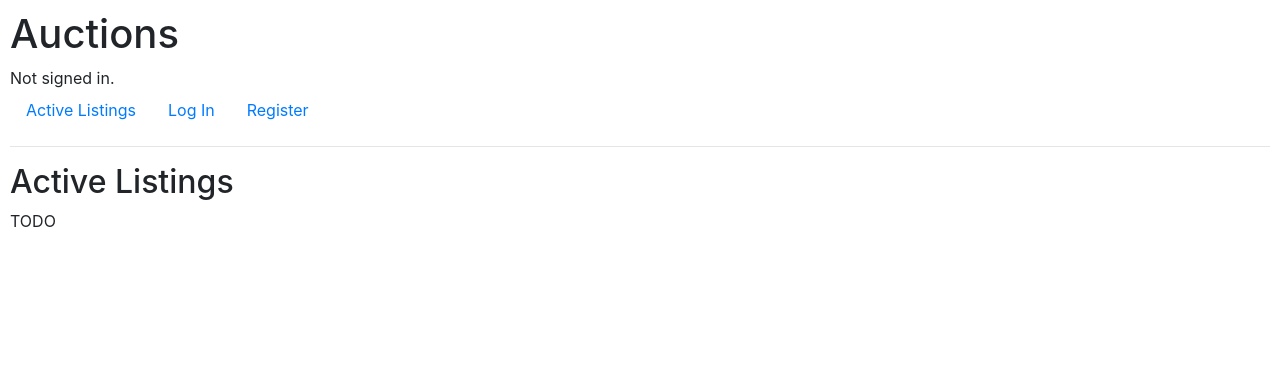
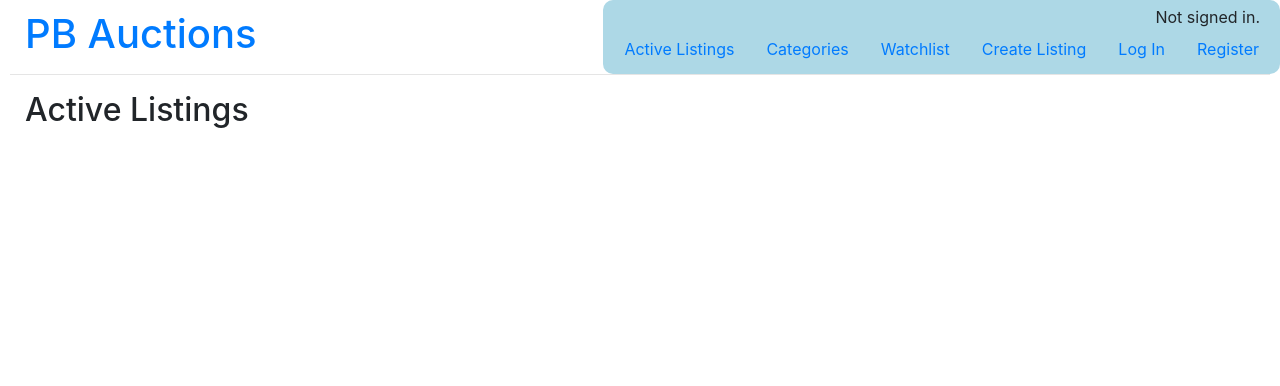
Before and after one commit to phuongbui95/project2_cs50web, a Django app: page / in a window 1280 px wide. Shown: the top 386 px of the page. Run offline with Django 4.2, Linux system fonts and the light colour scheme; data that the repository does not hold is empty; some libraries are stand-ins or nearby versions.

```diff
--- a/commerce/auctions/static/auctions/styles.css
+++ b/commerce/auctions/static/auctions/styles.css
@@ -1,3 +1,142 @@
+/* layout.html */
 body {
     padding: 10px;
 }
+
+.upper-right {
+    position: fixed;
+    top: 0;
+    right: 0;
+
+    padding: 5px;
+    background-color: lightblue;
+    border-radius: 10px;
+}
+
+.section {
+    padding-left: 15px;
+}
+
+/* index.html */
+.grid {
+    display: grid;
+    grid-template-columns: repeat(4, 1fr); /* 4 columns per row */
+    grid-template-rows: 250px;
+    gap: 20px;
+}
+
+.item_container {
+    border: 1px solid black;
+    border-radius: 10px;
+}
+
+#image_box {
+    height: 100px;
+    overflow: hidden;
+    padding-top: 5px;
+}
+
+#resize {
+    height: 100px;
+    /* same height as image_box */
+    width: auto;
+    /* width will be automatically adjust to height */
+}
+
+#description {
+    height: 2em;
+    overflow: hidden;
+}
+
+/* watchlist.html */
+.row {
+    display: grid;
+    grid-template-columns: repeat(2, 1fr); /* 2 columns per row */
+    /* make each item sit side by side */
+}
+
+.split{
+    padding-left: 30px;
+}
+
+.left {
+    display: grid;
+    grid-template-columns: repeat(2, 1fr); /* 2 columns per row */
+    /* make each item sit side by side */
+    gap: 10px;
+}
+
+.right {
+    display: grid;
+    grid-template-columns: repeat(2, 1fr); /* 2 columns per row */
+    /* make each item sit side by side */
+    gap: 10px;
+    width:550px;
+}
+
+.right button {
+    width: 100px;
+    height: 25px;
+    font-size:small;
+}
+/* category.html */
+.dropdown {
+    position: relative;
+    display: inline-block;
+
+}
+
+.dropdown-content {
+    display: none;
+    position: absolute;
+    z-index: 1;
+    background-color: lightgray;
+    border-radius: 10px;
+    padding: 10px;
+}
+
+.dropdown:hover .dropdown-content {
+    display: block;
+}
+
+/* listing.html */
+.listing_row {
+    display: grid;
+    grid-template-columns: repeat(3, 1fr); /* 3 columns per row */
+    /* make each item sit side by side */
+    gap: 20px;
+    padding-left: 15px;
+}
+
+.listing_split {
+    padding: 10px;
+    border-radius: 10px;
+}
+
+.listing_border {
+    border: 1px solid black;
+}
+
+.listing_image {
+    padding-left: 30px;
+    width: 400px;
+    height: 300px;
+    /* height: auto;  */
+    overflow: hidden;
+}
+
+.listing_image_resized {
+    /* same width as image_box */
+    width: 400px;
+    height: 300px;
+    /* height: auto; */
+
+}
+
+.all_comment {
+    padding: 15px;
+}
+
+.add_to_watchlist_button, .bid_button {
+    padding-bottom: 5px;
+}
--- a/commerce/auctions/templates/auctions/index.html
+++ b/commerce/auctions/templates/auctions/index.html
@@ -1,7 +1,23 @@
 {% extends "auctions/layout.html" %}
 
 {% block body %}
-    <h2>Active Listings</h2>
-
-    TODO
+    <h2 class="section">Active Listings</h2>
+    <div class="grid">
+        {% for listing in all_listings %}
+        <div class="item_container">
+            <ul>
+                <div id="image_box">
+                    <img src="{{ listing.image }}" alt="No image" id="resize">
+                </div>
+                <div>
+                    <li><a href="{% url 'listing' listing.id %}">Title: {{ listing }} </a></li>
+                    <li>Creator: {{ listing.user.username}} </li>
+                    <li>Category: {{ listing.category}} </li>
+                    <li id="description">Description: {{ listing.description }} </li>
+                    <li><b>Current price: {{ listing.price }}</b></li>
+                </div>
+            </ul>
+        </div>
+        {% endfor %}
+    </div>
 {% endblock %}
--- a/commerce/auctions/templates/auctions/layout.html
+++ b/commerce/auctions/templates/auctions/layout.html
@@ -8,17 +8,39 @@
         <link href="{% static 'auctions/styles.css' %}" rel="stylesheet">
     </head>
     <body>
-        <h1>Auctions</h1>
-        <div>
+        <h1 style="padding-left: 15px;">
+            <!-- <img src="auctions/static/auctions/images/pbAvatar01.png" alt="Logo" style="max-width: 50px;"> -->
+            <a href="{% url 'index' %}">PB Auctions</a>
+        </h1>
+        <div class="upper-right">
+            <div style="text-align: right; padding-right: 15px;">
                 {% if user.is_authenticated %}
                     Signed in as <strong>{{ user.username }}</strong>.
                 {% else %}
                     Not signed in.
                 {% endif %}
             </div>
+
             <ul class="nav">
                 <li class="nav-item">
                     <a class="nav-link" href="{% url 'index' %}">Active Listings</a>
+                </li>
+                <li class="nav-item">
+                    <div class="dropdown">
+                        <a class="nav-link" href="">Categories</a>
+                        <div class="dropdown-content">
+                            {% for category in categories %}
+                                <a href="">{{ category }}</a><br>
+                            {% endfor %}
+
+                        </div>
+                    </div>
+                </li>
+                <li class="nav-item">
+                    <a class="nav-link" href="{% url 'watchlist' %}">Watchlist</a>
+                </li>
+                <li class="nav-item">
+                    <a class="nav-link" href="{% url 'create' %}">Create Listing</a>
                 </li>
                 {% if user.is_authenticated %}
                     <li class="nav-item">
@@ -33,6 +55,7 @@
                     </li>
                 {% endif %}
             </ul>
+        </div>
         <hr>
         {% block body %}
         {% endblock %}
--- a/commerce/auctions/urls.py
+++ b/commerce/auctions/urls.py
@@ -1,10 +1,21 @@
 from django.urls import path
 
 from . import views
+from django.conf.urls.static import static
+from django.conf import settings
 
 urlpatterns = [
     path("", views.index, name="index"),
     path("login", views.login_view, name="login"),
     path("logout", views.logout_view, name="logout"),
-    path("register", views.register, name="register")
+    path("register", views.register, name="register"),
+    path("listings_by_cat/<int:cat_id>", views.listings_by_cat, name="listings_by_cat"),
+    path("listing/<int:listing_id>", views.listing, name="listing"),
+
+    #require to login
+    path("create", views.create, name="create"),
+    path("watchlist", views.watchlist, name="watchlist"),
 ]
+
+# Add directory for Media uploading
+urlpatterns += static(settings.MEDIA_URL, document_root=settings.MEDIA_ROOT)
--- a/commerce/auctions/views.py
+++ b/commerce/auctions/views.py
@@ -1,14 +1,26 @@
 from django.contrib.auth import authenticate, login, logout
 from django.db import IntegrityError
-from django.http import HttpResponse, HttpResponseRedirect
+from django.http import HttpResponseRedirect, Http404, HttpResponse
 from django.shortcuts import render
 from django.urls import reverse
+from django.contrib.auth.decorators import login_required
+from django.db.models import Q
 
-from .models import User
+from .models import User, Listing, Comment, Category, Bid , Watchlist
+from .forms import CreateListingForm
 
 
+# # Call out categories for selection in Navigation bar
+categories = Category.objects.all()
+
+# get the data from Listing model
 def index(request):
-    return render(request, "auctions/index.html")
+    # Only display listings which status = "Active"
+    all_listings = Listing.objects.filter(status="Active")[::-1]
+    return render(request, "auctions/index.html", {
+        "all_listings": all_listings,
+        "categories": categories
+    })
 
 
 def login_view(request):
@@ -28,7 +40,7 @@ def login_view(request):
                 "message": "Invalid username and/or password."
             })
     else:
-        return render(request, "auctions/login.html")
+        return render(request, "auctions/login.html", {"categories": categories})
 
 
 def logout_view(request):
@@ -46,7 +58,8 @@ def register(request):
         confirmation = request.POST["confirmation"]
         if password != confirmation:
             return render(request, "auctions/register.html", {
-                "message": "Passwords must match."
+                "message": "Passwords must match.",
+                "categories": categories
             })
 
         # Attempt to create new user
@@ -55,9 +68,199 @@ def register(request):
             user.save()
         except IntegrityError:
             return render(request, "auctions/register.html", {
-                "message": "Username already taken."
+                "message": "Username already taken.",
+                "categories": categories
             })
         login(request, user)
         return HttpResponseRedirect(reverse("index"))
     else:
-        return render(request, "auctions/register.html")
+        return render(request, "auctions/register.html", {"categories": categories})
+
+def listings_by_cat(request, cat_id):
+    category = Category.objects.get(pk=cat_id)
+    all_listings = Listing.objects.filter(Q(category=category) & Q(status="Active"))
+
+    return render(request,"auctions/listings_by_cat.html", {
+        "category_name": category,
+        "all_listings": all_listings,
+        "categories": categories
+    })
+
+def listing(request, listing_id):
+    current_user = request.user
+    listing = Listing.objects.get(pk=listing_id)
+
+    # all comments before new comment is added
+    all_comments = Comment.objects.filter(listing=listing)[::-1]
+
+    if request.method == "POST":
+        ##--- Close Auction
+        if "close_auction" in request.POST:
+            # creator
+            if listing.user == current_user or listing.status=="Closed":
+                message = "Auction is CLOSED"
+                # Update listing_status to "closed": status = 1
+                Listing.objects.filter(id=listing_id).update(status="Closed")
+
+            # not creator
+            else:
+                # return HttpResponse("sth wrong")
+                message = "Only creator can close this auction!"
+
+            #return messages
+
+            return render(request, "auctions/listing.html", {
+                    "message": message,
+                    "listing": listing,
+                    "leading_bid": leading_bid,
+                    "categories": categories
+            })
+
+        ###-- Bid section --###
+        if "bid_price_submit" in request.POST:
+            leading_bid = Bid.objects.filter(listing=listing).last()
+
+            # Only users who signed in can comment
+            if current_user.is_authenticated:
+                #Take posted bid_price and listing_id
+                bid_price = request.POST['bid_price']
+                listing_creator = listing.user
+                is_creator = current_user == listing_creator
+
+                # Listing's creator cannot bid
+                if is_creator:
+                    message = 'Cannot bid your own listing!'
+                #Compare newly posted bid to current bid of listing
+                elif int(bid_price) >= listing.price:
+                    # If posted Bid of current_user is NOT existing, save
+                    if not Bid.objects.filter(user=request.user, listing=listing):
+                        message = "Your bid is accepted."
+                        # Create a new object in Bid Model
+                        Bid(user=request.user, listing=listing, leading_bid=bid_price).save()
+                        # Update price of Listing item in Listing model
+                        Listing.objects.filter(id=listing_id).update(price=bid_price)
+                    elif Bid.objects.filter(user=request.user, listing=listing) and int(bid_price) == listing.price:
+                        message = "Bid is already set."
+                    else:
+                        message = "Your Adjusted bid is accepted."
+                        # Create a new object in Bid Model
+                        Bid(user=request.user, listing=listing, leading_bid=bid_price).save()
+                        # Update price of Listing item in Listing model
+                        Listing.objects.filter(id=listing_id).update(price=bid_price)
+
+                else:
+                    message = "Rejected. Bid higher!"
+                return render(request, "auctions/listing.html", {
+                    "message": message,
+                    "listing": listing,
+                    "all_comments": all_comments,
+                    "categories": categories,
+                    "leading_bid": leading_bid,
+                    "bid_price": bid_price
+
+            })
+            else:
+                return HttpResponseRedirect(reverse("login"))
+
+        ###-- Comment section --###
+        if "comment" in request.POST:
+            # Only users who signed in can comment
+            if current_user.is_authenticated:
+                # If comment submitted, add user (current_user) and content to Comment Model
+                content = request.POST["comment"]
+                # Create a new object in Model
+                comment = Comment(user=current_user, listing=listing, content=content)
+                comment.save() #save to database's model
+
+                # Call the newly updated all_comments
+                all_comments = Comment.objects.filter(listing=listing)[::-1]
+                return render(request, "auctions/listing.html", {
+                    "listing": listing,
+                    "all_comments": all_comments,
+                    "categories": categories,
+            })
+            else:
+                return HttpResponseRedirect(reverse("login"))
+
+    else:
+        ######--------####
+        if listing is not None:
+            return render(request, "auctions/listing.html", {
+                "listing": listing,
+                "all_comments": all_comments,
+                "categories": categories,
+
+            })
+        else:
+            raise Http404("Listing does not exist")
+
+@login_required(login_url='/login') #redirect to login page if user does not log-in yet
+def create(request):
+    if request.POST:
+        form = CreateListingForm(request.POST, request.FILES)
+
+        # check if form data is valid (server-side)
+        print(form.errors)
+        if form.is_valid():
+
+            # call out listing's data from form
+            listing = form.save(commit=False)
+            # add user to listing's data
+            listing.user = request.user
+            listing.save()
+            # Redirect user to active listing
+            return HttpResponseRedirect(reverse("index"))
+        else:
+            # If the form is invalid, re-render the page with existing information.
+            render(request,"auctions/create.html", {
+                'form': form,
+                "categories": categories
+            })
+
+    return render(request,"auctions/create.html", {
+        'form': CreateListingForm(),
+        "categories": categories
+    })
+
+@login_required(login_url='/login') #redirect to login page if user does not log-in yet
+def watchlist(request):
+    ###--- 1. Your created listings --- ###
+    current_user = request.user
+    my_listings = Listing.objects.filter(user=current_user)
+    #Call as global variable of this function
+    message = 'To visit listing page, click on hyperlink of that product'
+
+    ###--- 2. Listings to Bid --- ###
+    # Add to Watchlist
+    if request.method == "POST":
+        if "add_button" in request.POST:
+            # scrap listing's id after hitting the "Add to Watchlist" button
+            listing_posted = Listing.objects.get(pk=request.POST["listing_id"])
+            listing_creator = listing_posted.user
+
+            # create new Watchlist object
+            if Watchlist.objects.filter(user=request.user, listing=listing_posted): #.exists():
+                message = "Listing already exists!"
+            elif current_user == listing_creator:
+                message = f"You are the creator of product '{listing_posted}'"
+            else:
+                # Create a new object in Model
+                watchlist_item = Watchlist(user=request.user, listing=listing_posted)
+                watchlist_item.save() #save to database's model
+        # elif "remove_button" in request.POST:
+        else:
+            item_listing_id_selected = request.POST['item_listing_id']
+            # filter the listing_id in User's Watchlist model
+            Watchlist.objects.filter(user=request.user, listing=item_listing_id_selected).delete()
+            removed_listing = Listing.objects.get(pk=item_listing_id_selected)
+            message = f"You removed product '{removed_listing}' from your watchlist"
+
+
+    # Display all items in Watchlist
+    bid_listings = Watchlist.objects.all()[::-1]
+    return render(request, 'auctions/watchlist.html', {
+        'my_listings': my_listings,
+        'bid_listings': bid_listings,
+        "categories": categories,
+        "message": message
+    })
--- a/commerce/commerce/settings.py
+++ b/commerce/commerce/settings.py
@@ -120,3 +120,6 @@ USE_TZ = True
 # https://docs.djangoproject.com/en/3.0/howto/static-files/
 
 STATIC_URL = '/static/'
+# Do not need to add value to MEDIA_ROOT, MEDIA_URL if ImageField is stated "upload to"
+MEDIA_ROOT = ""
+MEDIA_URL = ""
```
Also changed, not shown: commerce/db.sqlite3. Lines whose indentation alone changed are shown as unchanged.
